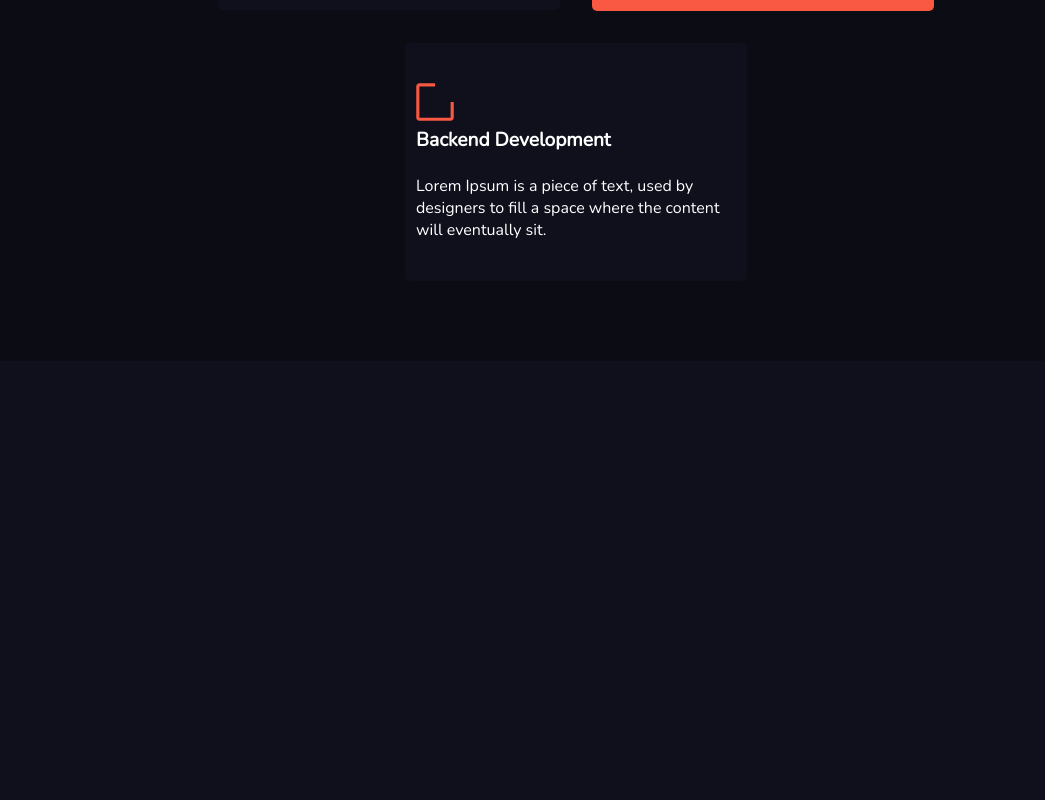
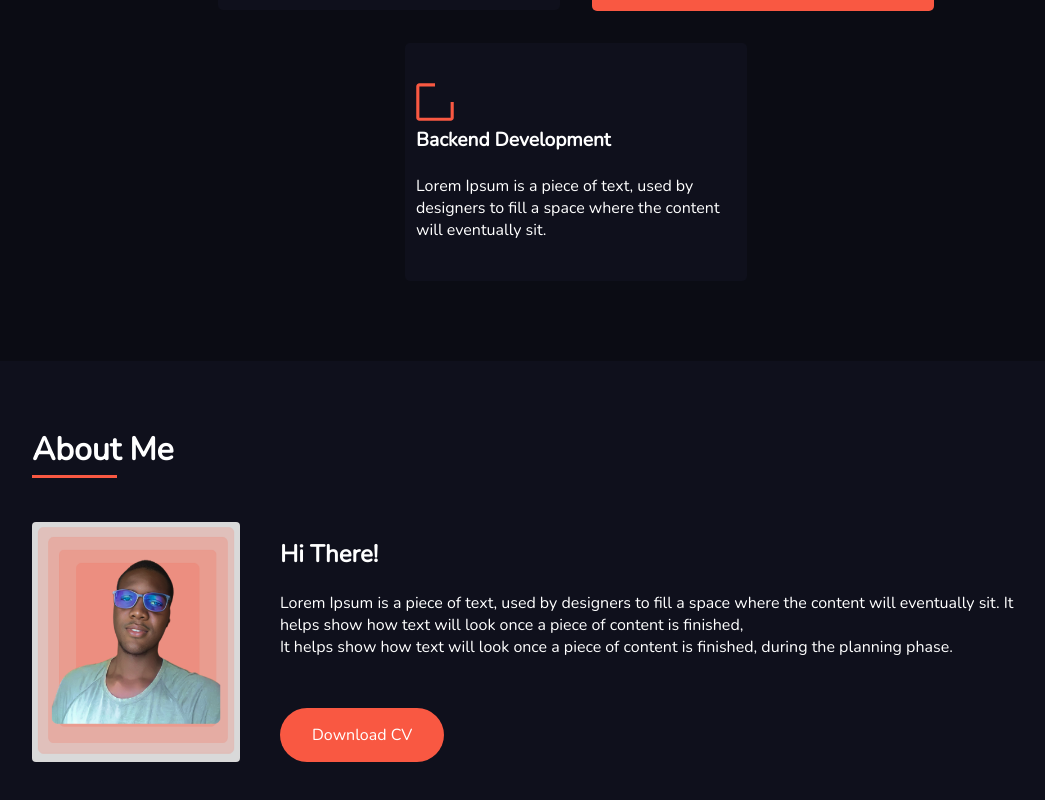
Before and after one commit to Praisecodes/Portfolio3, a React (Vite) app: page / in a window 1280 px wide. Shown: the part 971-1771 px from the top of the page, without its empty margins (64-1109 px from the left). Before the commit the page ends 1332 px from the top, so only its background shows below. Built offline with nearby package versions, Linux system fonts and the light colour scheme.

Commit message:
[Update] Worked on About section

```diff
--- /dev/null
+++ b/src/components/about.jsx
@@ -0,0 +1,22 @@
+import AboutImage from "../assets/praisecodes.png"
+import Resume from "../assets/Resume.pdf"
+
+export default function About(){
+    return (
+        <div className="about">
+            <h1>About Me</h1><br /><br />
+            <div className="innerDiv">
+                <div className="image">
+                    <img src={AboutImage} alt="" />
+                </div>
+                <div className="info">
+                    <h2>Hi There!</h2><br />
+                    <p>Lorem Ipsum is a piece of text, used by designers to fill a space where the content will eventually sit. It helps show how text will look once a piece of content is finished,<br />
+                    It helps show how text will look once a piece of content is finished, during the planning phase.</p>
+                    <br /><br /><br />
+                    <a href={Resume} download="Praise Codes Resume.pdf">Download CV</a>
+                </div>
+            </div>
+        </div>
+    )
+}
--- a/src/pages/home.jsx
+++ b/src/pages/home.jsx
@@ -1,6 +1,7 @@
 import Header from "../components/header"
 import Intro from "../components/intro"
 import Services from "../components/services"
+import About from "../components/about"
 
 export default function Home(){
     return (
@@ -8,6 +9,7 @@ export default function Home(){
         <Header />
         <Intro />
         <Services />
+        <About />
         </>
     )
 }
--- a/src/styles/style.css
+++ b/src/styles/style.css
@@ -176,4 +176,47 @@ body {
 }
 .services .cards .card h2 {
   font-size: 1.2rem;
+}
+
+.about {
+  background-color: transparent;
+  color: white;
+  font-family: "Nunito";
+  padding: 4rem 6rem;
+}
+.about h1 {
+  line-height: 50px;
+  width: -webkit-fit-content;
+  width: -moz-fit-content;
+  width: fit-content;
+}
+.about h1::after {
+  content: "";
+  background-color: var(--majorOrange);
+  display: block;
+  width: 60%;
+  height: 3px;
+}
+.about .innerDiv {
+  display: flex;
+}
+.about .innerDiv .image img {
+  width: 100%;
+  height: 100%;
+  border-radius: 4px;
+}
+.about .innerDiv .info {
+  margin: 0 2rem;
+  padding: 1rem 0.5rem;
+}
+.about .innerDiv .info p {
+  width: 50rem;
+  max-width: 95%;
+}
+.about .innerDiv .info a {
+  color: white;
+  padding: 1rem 2rem;
+  background-color: var(--majorOrange);
+  border-radius: 50px;
+  text-decoration: none;
 }/*# sourceMappingURL=style.css.map */
--- a/src/styles/style.scss
+++ b/src/styles/style.scss
@@ -181,3 +181,46 @@ body{
         }
     }
 }
+
+.about{
+    background-color: transparent;
+    color: white;
+    font-family: "Nunito";
+    padding: 4rem 6rem;
+    h1{
+        line-height: 50px;
+        width: fit-content;
+        &::after{
+            content: "";
+            background-color: var(--majorOrange);
+            display: block;
+            width: 60%;
+            height: 3px;
+        }
+    }
+    .innerDiv{
+        display: flex;
+        .image{
+            img{
+                width: 100%;
+                height: 100%;
+                border-radius: 4px;
+            }
+        }
+        .info{
+            margin: 0 2rem;
+            padding: 1rem .5rem;
+            p{
+                width: 50rem;
+                max-width: 95%;
+            }
+            a{
+                color: white;
+                padding: 1rem 2rem;
+                background-color: var(--majorOrange);
+                border-radius: 50px;
+                text-decoration: none;
+            }
+        }
+    }
+}
```
Also changed, not shown: 2 other files (tests, documents, lock files or other folders).
